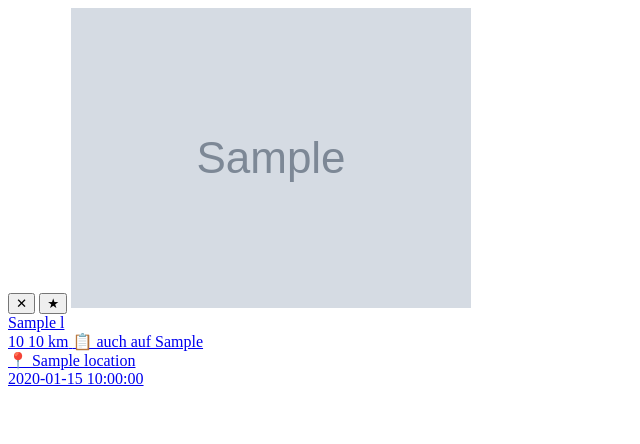
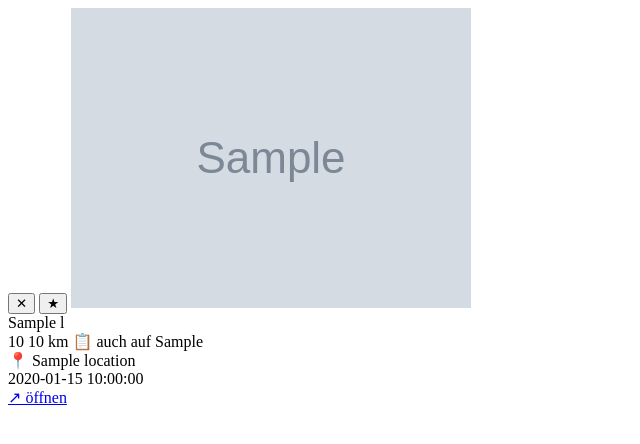
Before and after one commit to descipar/marktcrawler, a Flask app: template app/templates/_listing_card.html in a window 1280 px wide. Shown: the top 444 px of the page, without its empty margins (0-640 px from the left). Run offline with Flask 3, Linux system fonts and the light colour scheme; the template is opened without the code that fills it: most values are stand-ins (such as "Sample title", 1, 10 or a date in 2020); grey boxes marked "Sample" are stand-in pictures; parts of the project's set-up code (start-up, migrations or seed data) failed here and were passed over.

Commit message:
fix: remove <a> wrapper from server-side card partial too
The _listing_card.html partial (used for initial page render) still had
the full <a> wrapper around the card content, causing all clicks to
navigate to the listing instead of opening the modal. Fixed same as
the JS buildCard function.

Co-Authored-By: Claude Sonnet 4.6 <noreply@anthropic.com>

```diff
--- a/app/templates/_listing_card.html
+++ b/app/templates/_listing_card.html
@@ -1,11 +1,10 @@
-<div class="listing-card rounded-xl border border-slate-200 overflow-hidden bg-white relative" data-id="{{ l.id }}" onclick="handleCardClick(event, {{ l.id }})">
+<div class="listing-card rounded-xl border border-slate-200 overflow-hidden bg-white relative cursor-pointer" data-id="{{ l.id }}" onclick="handleCardClick(event, {{ l.id }})">
   <button onclick="dismissListing({{ l.id }}, this)" aria-label="Anzeige ausblenden"
     class="absolute top-2 left-2 z-10 text-base leading-none text-slate-200 hover:text-red-400 transition-colors"
     title="Ausblenden">✕</button>
   <button onclick="toggleFav({{ l.id }}, this)"
     aria-label="{{ 'Favorit entfernen' if l.is_favorite else 'Als Favorit markieren' }}"
     class="absolute top-2 right-2 z-10 text-xl leading-none {% if l.is_favorite %}text-yellow-400{% else %}text-slate-200 hover:text-yellow-300{% endif %}">★</button>
-  <a href="{{ l.url }}" target="_blank" rel="noopener" class="block">
   {% if l.image_url %}
     <img src="{{ l.image_url }}" alt="" referrerpolicy="no-referrer" class="w-full h-40 object-cover bg-slate-100">
   {% else %}
@@ -31,7 +30,9 @@
     </div>
     <div class="text-xs text-slate-500 truncate">📍 {{ l.location }}</div>
     <div class="found-at-ts text-xs text-slate-500 mt-1" data-found-at="{{ l.found_at }}" title="{{ l.found_at | replace('T', ' ') }}">{{ l.found_at | replace('T', ' ') }}</div>
-      {% if l.notes %}<div class="text-xs text-slate-500 mt-0.5">💬 Notiz</div>{% endif %}
+    <div class="flex items-center justify-between mt-1">
+      {% if l.notes %}<div class="text-xs text-slate-500">💬 Notiz</div>{% endif %}
+      <a href="{{ l.url }}" target="_blank" rel="noopener" class="text-xs text-brand-600 hover:underline ml-auto" title="Direkt zur Anzeige">↗ öffnen</a>
     </div>
-  </a>
   </div>
+</div>
```
Lines whose indentation alone changed are shown as unchanged.
